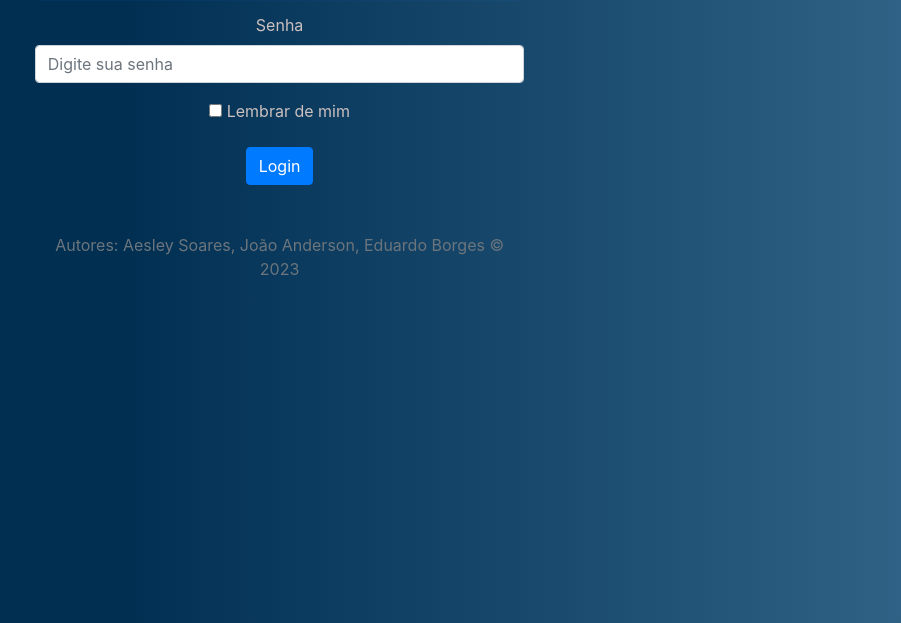
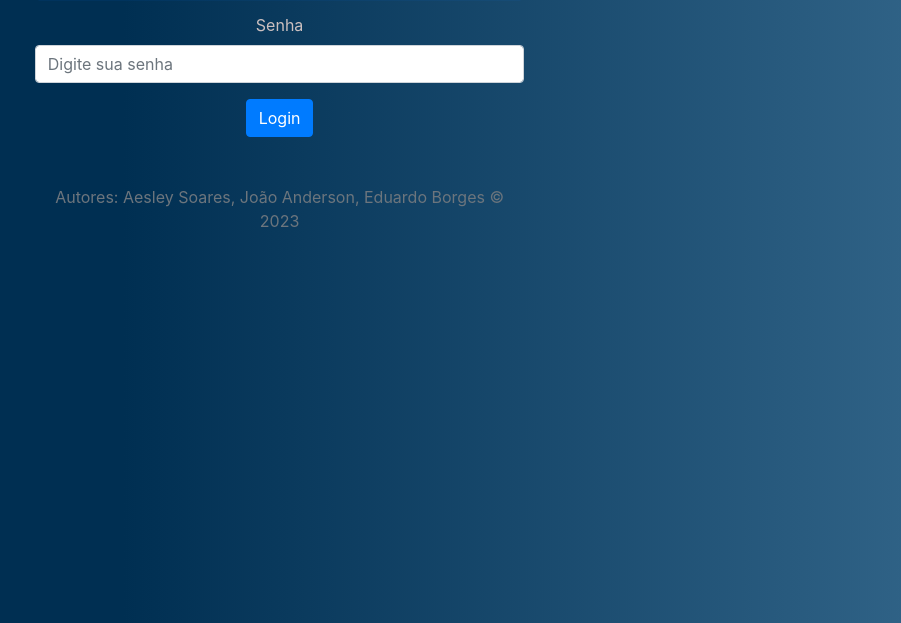
Before and after one commit to joaoAaf/AtvFinal_WebDev, a website: page frontend/login.html in a window 1280 px wide. Shown: the part 177-800 px from the top of the page, without its empty margins (325-1226 px from the left). Drawn offline with nearby package versions, Linux system fonts and the light colour scheme.

Commit message:
Refatorando

```diff
--- a/frontend/login.html
+++ b/frontend/login.html
@@ -32,11 +32,6 @@
                         <label for="password">Senha</label>
                         <input type="password" class="form-control" id="loginpassword" placeholder="Digite sua senha" required>
                     </div>
-                    <div class="checkbox mb-3">
-                        <label>
-                          <input type="checkbox" value="lembrar de mim"> Lembrar de mim
-                        </label>
-                      </div>
                     <button onclick="login()" type="button" class="btn btn-primary">Login</button>
                 </form>
                 <p class="mt-5 mb-3 text-muted text-center">Autores: Aesley Soares, João Anderson, Eduardo Borges &copy; 2023</p>
```
Also changed, not shown: frontend/cadastro.html (+0 -5 lines).
